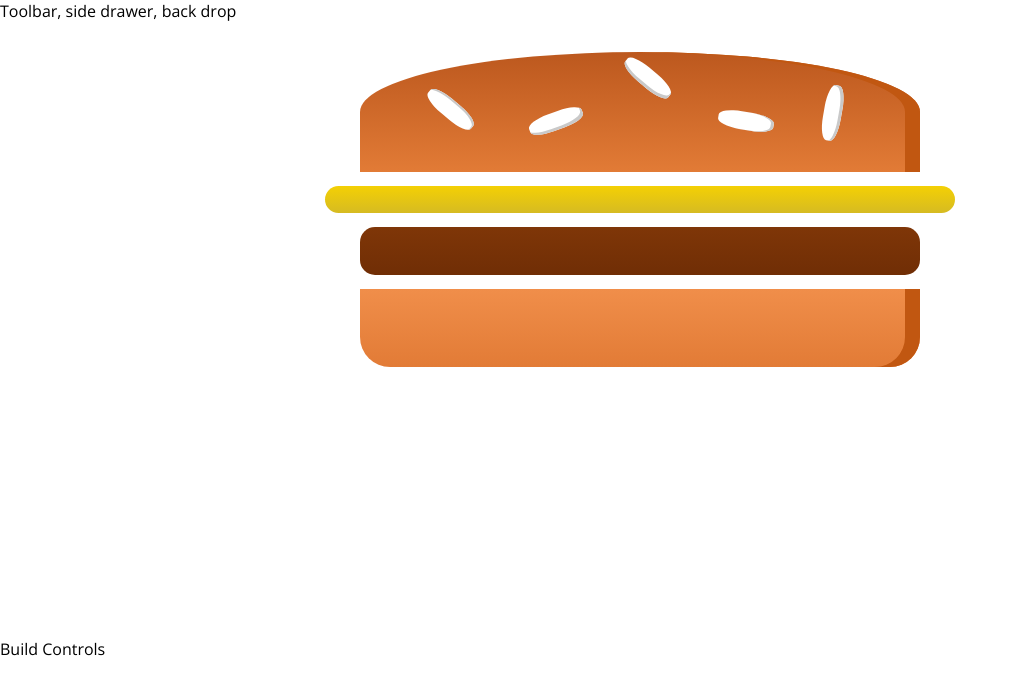
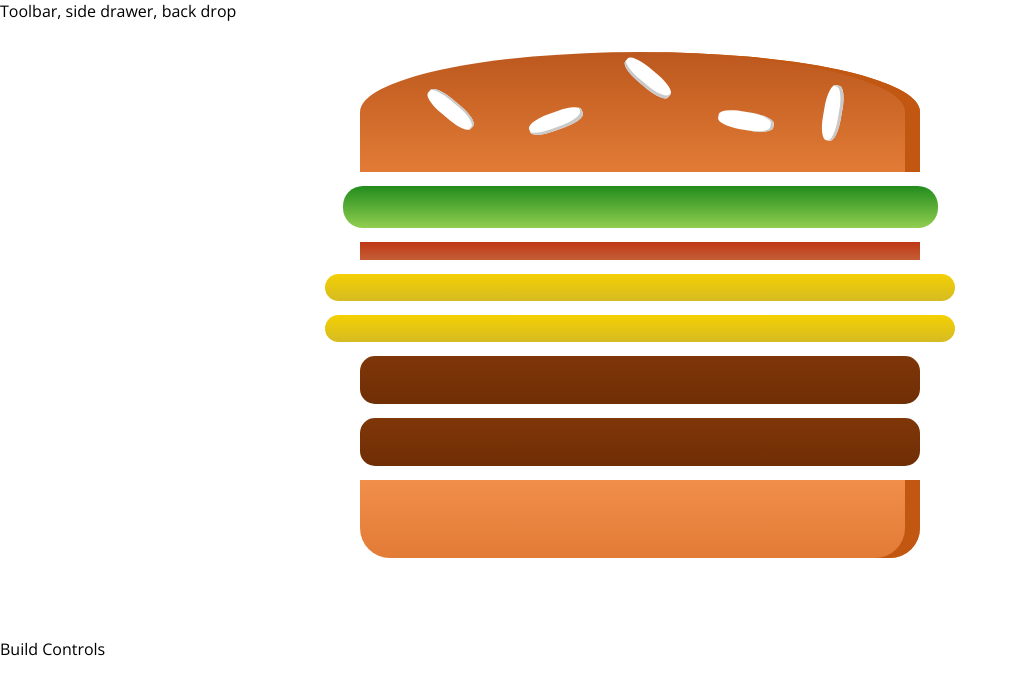
Before and after one commit to hikari77/react-burger, a React app: page / in a window 1280 px wide. Shown: the top 694 px of the page, without its empty margins (0-1018 px from the left). Built offline with nearby package versions, Linux system fonts and the light colour scheme.

Commit message:
129 outputting buger ingre dynamically

```diff
--- a/src/components/Burger/Burger.js
+++ b/src/components/Burger/Burger.js
@@ -4,11 +4,16 @@
 
 
 const burger = (props) => {
+    const transformedIngredients = Object.keys(props.ingredients)
+    .map(igKey => {
+        return [...Array(props.ingredients[igKey])].map((_, i) => {
+            return <BurgerIngredient key={igKey + i} type={igKey} />;
+        });
+    });
     return (
         <div className={classes.Burger}>
             <BurgerIngredient type="bread-top"/>
-            <BurgerIngredient type="cheese"/>
-            <BurgerIngredient type="meat"/>
+            {transformedIngredients}
             <BurgerIngredient type="bread-bottom"/>
         </div>
     );
--- a/src/containers/BurgerBuilder/BurgerBuilder.js
+++ b/src/containers/BurgerBuilder/BurgerBuilder.js
@@ -6,10 +6,20 @@
 
 
 class BurgerBuilder extends Component {
+
+    state = {
+        ingredients: {
+            salad: 1,
+            bacon: 1,
+            cheese: 2,
+            meat: 2
+        }
+
+    }
     render() {
         return (
             <Aux>
-                <Burger/>
+                <Burger ingredients={this.state.ingredients}/>
                 <div>Build Controls</div>
             </Aux>
         );
```
